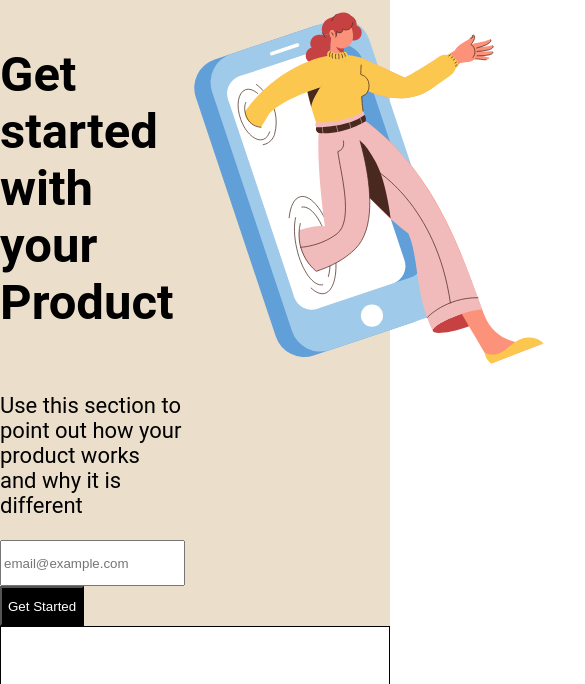
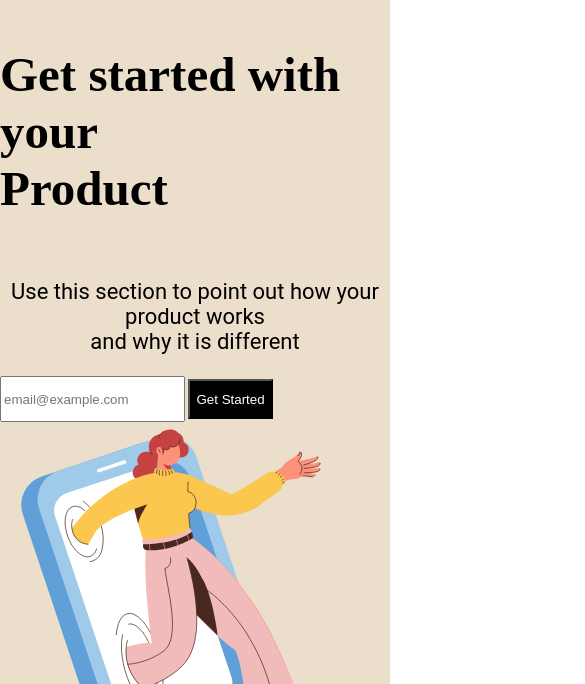
Before and after one commit to Dogallow/mock-umso-website, a plain HTML site: page index.html in a window 390 px wide. Shown: the part 95-779 px from the top of the page, 585 px wide, since content can reach past the window. Drawn offline with Linux system fonts and the light colour scheme; a web font is replaced by a local one.

Commit message:
Added responsiveness to the website

```diff
--- a/index.html
+++ b/index.html
@@ -5,6 +5,9 @@
     <meta http-equiv="X-UA-Compatible" content="IE=edge">
     <meta name="viewport" content="width=device-width, initial-scale=1.0">
     <script src="https://kit.fontawesome.com/f871fe306e.js" crossorigin="anonymous"></script>
+    <link rel="preconnect" href="https://fonts.googleapis.com">
+    <link rel="preconnect" href="https://fonts.gstatic.com" crossorigin>
+    <link href="https://fonts.googleapis.com/css2?family=Joan&display=swap" rel="stylesheet">
     <link rel="stylesheet" href="./styles.css">
     <title>Mock Website</title>
 </head>
--- a/styles.css
+++ b/styles.css
@@ -1,3 +1,8 @@
+:root{
+    --mainColor:rgb(235, 223, 203);
+    --secondaryColor: #fff;
+}
+
 body{
     margin:0;
     font-family: 'Roboto';
@@ -5,10 +10,12 @@ body{
     font-weight: 400;
 }
 
-
+h1,h2,h3,h4,h5,h6{
+    font-family:  Joan , 'sans-serif';
+}
 
 .section1{
-    background-color: rgb(235, 223, 203);
+    background-color: var(--mainColor)
 }
 
 header{
@@ -68,11 +75,12 @@ a{
     cursor: pointer;
 
 }
-
+/* ==============Main Section 1 =============== */
 .main-section1{
     display: flex;
-    max-width: 100%;
-    justify-content: space-around;
+    max-width: 1200px;
+    justify-content: space-between;
+    margin: 0 auto;
 }
 
 .main-section1 button{
@@ -103,6 +111,16 @@ a{
 .left-main-section1 form button{
     height: 40px;
 }
+
+@media screen and (max-width:610px){
+    .main-section1{
+        flex-direction: column;
+    }
+
+    .right-main-section1{
+        align-self: center;
+    }
+}
 /* ====================== Features ================================ */
 .features{
     display:flex;
@@ -130,11 +148,39 @@ a{
     display:flex;
     width: 100%;
     justify-content: space-around;
+
+}
+
+.left.main.section2{
+    display: flex;
+
 }
 
 .left-main-section2 img{
     width: 470px;
+        margin: 0 auto;
 }
+
+@media screen and (max-width: 700px){
+    .main-section2{
+        flex-direction: column;
+    }
+
+    .left-main-section2 {
+        width:75%;
+
+        margin: 0 auto;
+
+    }
+
+    .right-main-section2 h2,p{
+        text-align: center;
+    }
+
+
+}
+
+
 
 .right-main-section2{
     font-size: 24px;
@@ -154,6 +200,7 @@ a{
     font-size: 22px;
     margin: 0px;
 }
+/* ======================== */
 
 .feature-list{
 
@@ -209,6 +256,15 @@ a{
 .main-section3{
 display:flex;
 justify-content: center;
+}
+
+@media screen and (max-width: 691px){
+.main-section3{
+flex-direction: column;
+align-items: center;
+}
+
+
 }
 
 /* =========================Card Container ====================================== */
```
